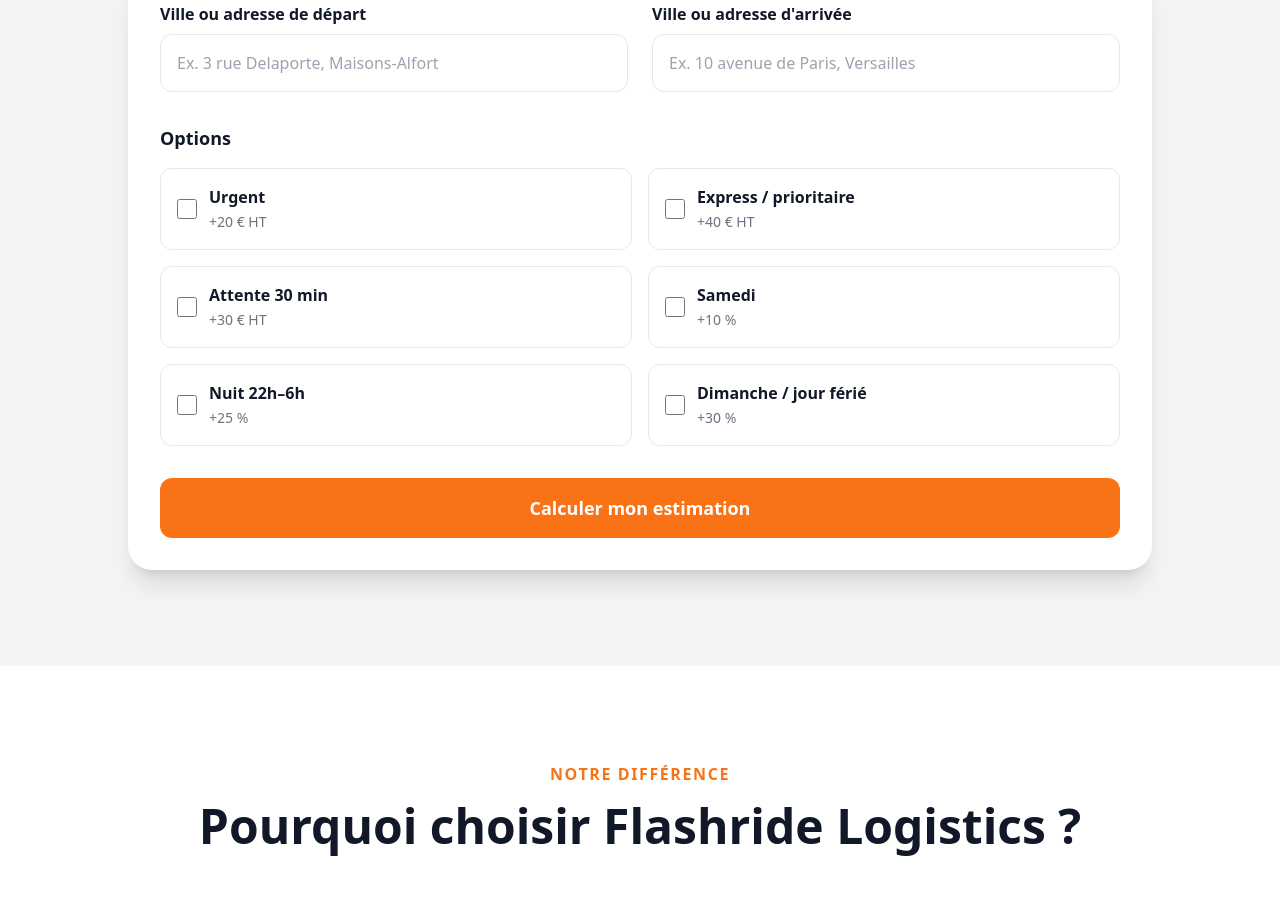
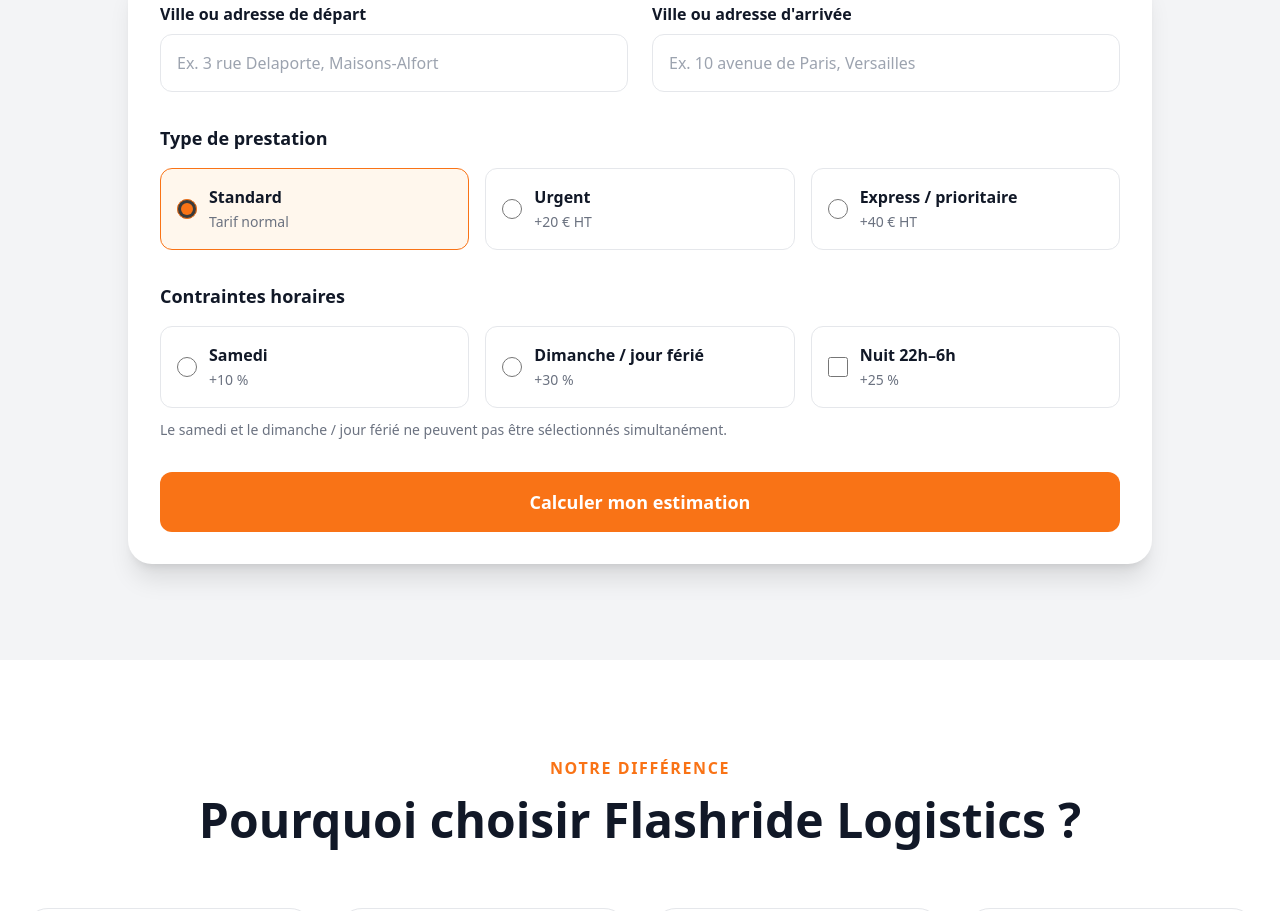
Before and after one commit to jasonvandommele-commits/flashride-logistics, a Next.js app: page / in a window 1280 px wide. Shown: the part 3120-4031 px from the top of the page. Built offline with nearby package versions, Linux system fonts and the light colour scheme.

Commit message:
Update CalculateurTransport.jsx

```diff
--- a/app/components/CalculateurTransport.jsx
+++ b/app/components/CalculateurTransport.jsx
@@ -9,9 +9,11 @@ import {
 const INITIAL_FORM = {
   depart: "",
   arrivee: "",
-  urgent: false,
-  express: false,
-  attente: false,
+
+  // Type de prestation
+  service: "standard",
+
+  // Contraintes horaires
   samedi: false,
   nuit: false,
   dimanche: false,
@@ -26,26 +28,16 @@ function AddressInput({
   onSelect,
 }) {
   const [suggestions, setSuggestions] = useState([]);
-  const [loadingSuggestions, setLoadingSuggestions] = useState(false);
-  const [showSuggestions, setShowSuggestions] = useState(false);
+  const [loadingSuggestions, setLoadingSuggestions] =
+    useState(false);
+  const [showSuggestions, setShowSuggestions] =
+    useState(false);
 
   const wrapperRef = useRef(null);
   const abortRef = useRef(null);
   const requestIdRef = useRef(0);
 
-  // Empêche une nouvelle recherche après
-  // la sélection d'une suggestion.
-  const selectionRef = useRef(false);
-
   useEffect(() => {
-    // Une adresse vient d'être sélectionnée.
-    // Le changement de value ne doit donc pas
-    // déclencher une nouvelle recherche.
-    if (selectionRef.current) {
-      selectionRef.current = false;
-      return;
-    }
-
     const text = String(value || "").trim();
 
     if (abortRef.current) {
@@ -65,16 +57,13 @@ function AddressInput({
 
       abortRef.current = controller;
 
-      const requestId =
-        ++requestIdRef.current;
+      const requestId = ++requestIdRef.current;
 
       setLoadingSuggestions(true);
 
       try {
         const response = await fetch(
-          `/api/autocomplete?text=${encodeURIComponent(
-            text
-          )}`,
+          `/api/autocomplete?text=${encodeURIComponent(text)}`,
           {
             method: "GET",
             cache: "no-store",
@@ -88,31 +77,20 @@ function AddressInput({
           );
         }
 
-        const data =
-          await response.json();
+        const data = await response.json();
 
-        if (
-          requestId !==
-          requestIdRef.current
-        ) {
+        if (requestId !== requestIdRef.current) {
           return;
         }
 
-        const results =
-          Array.isArray(
-            data.suggestions
-          )
+        const results = Array.isArray(data.suggestions)
           ? data.suggestions
           : [];
 
         setSuggestions(results);
-        setShowSuggestions(
-          results.length > 0
-        );
+        setShowSuggestions(results.length > 0);
       } catch (error) {
-        if (
-          error?.name === "AbortError"
-        ) {
+        if (error?.name === "AbortError") {
           return;
         }
 
@@ -121,18 +99,12 @@ function AddressInput({
           error
         );
 
-        if (
-          requestId ===
-          requestIdRef.current
-        ) {
+        if (requestId === requestIdRef.current) {
           setSuggestions([]);
           setShowSuggestions(false);
         }
       } finally {
-        if (
-          requestId ===
-          requestIdRef.current
-        ) {
+        if (requestId === requestIdRef.current) {
           setLoadingSuggestions(false);
         }
       }
@@ -147,9 +119,7 @@ function AddressInput({
     function handleOutsideClick(event) {
       if (
         wrapperRef.current &&
-        !wrapperRef.current.contains(
-          event.target
-        )
+        !wrapperRef.current.contains(event.target)
       ) {
         setShowSuggestions(false);
       }
@@ -182,25 +152,7 @@ function AddressInput({
       return;
     }
 
-    // Signale au useEffect que le changement
-    // de value vient d'une sélection utilisateur.
-    selectionRef.current = true;
-
-    // Annule immédiatement toute recherche
-    // encore en cours.
-    if (abortRef.current) {
-      abortRef.current.abort();
-      abortRef.current = null;
-    }
-
-    // Invalide les anciennes requêtes.
-    requestIdRef.current += 1;
-
-    onSelect(
-      name,
-      formatted,
-      suggestion
-    );
+    onSelect(name, formatted, suggestion);
 
     setSuggestions([]);
     setShowSuggestions(false);
@@ -223,9 +175,7 @@ function AddressInput({
           value={value}
           onChange={onChange}
           onFocus={() => {
-            if (
-              suggestions.length > 0
-            ) {
+            if (suggestions.length > 0) {
               setShowSuggestions(true);
             }
           }}
@@ -242,11 +192,9 @@ function AddressInput({
         )}
       </div>
 
-      {showSuggestions &&
-        suggestions.length > 0 && (
+      {showSuggestions && suggestions.length > 0 && (
         <div className="absolute z-50 left-0 right-0 mt-2 bg-white border border-gray-200 rounded-2xl shadow-xl overflow-hidden">
-            {suggestions.map(
-              (suggestion, index) => {
+          {suggestions.map((suggestion, index) => {
             const addressLine1 =
               suggestion.addressLine1 ||
               [
@@ -275,10 +223,7 @@ function AddressInput({
                 type="button"
                 onMouseDown={(event) => {
                   event.preventDefault();
-
-                      handleSelect(
-                        suggestion
-                      );
+                  handleSelect(suggestion);
                 }}
                 className="w-full text-left px-4 py-3 hover:bg-orange-50 transition border-b last:border-b-0 border-gray-100"
               >
@@ -301,8 +246,7 @@ function AddressInput({
                 </div>
               </button>
             );
-              }
-            )}
+          })}
         </div>
       )}
     </div>
@@ -310,8 +254,7 @@ function AddressInput({
 }
 
 export default function CalculateurTransport() {
-  const [form, setForm] =
-    useState(INITIAL_FORM);
+  const [form, setForm] = useState(INITIAL_FORM);
 
   const [selectedAddresses, setSelectedAddresses] =
     useState({
@@ -319,14 +262,9 @@ export default function CalculateurTransport() {
       arrivee: null,
     });
 
-  const [loading, setLoading] =
-    useState(false);
-
-  const [result, setResult] =
-    useState(null);
-
-  const [error, setError] =
-    useState("");
+  const [loading, setLoading] = useState(false);
+  const [result, setResult] = useState(null);
+  const [error, setError] = useState("");
 
   function handleChange(event) {
     const {
@@ -348,13 +286,21 @@ export default function CalculateurTransport() {
       name === "depart" ||
       name === "arrivee"
     ) {
-      setSelectedAddresses(
-        (previous) => ({
+      setSelectedAddresses((previous) => ({
         ...previous,
         [name]: null,
-        })
-      );
+      }));
 
+      setResult(null);
+      setError("");
+    }
+
+    if (
+      name === "service" ||
+      name === "samedi" ||
+      name === "dimanche" ||
+      name === "nuit"
+    ) {
       setResult(null);
       setError("");
     }
@@ -370,42 +316,27 @@ export default function CalculateurTransport() {
       [name]: value,
     }));
 
-    setSelectedAddresses(
-      (previous) => ({
+    setSelectedAddresses((previous) => ({
       ...previous,
       [name]: suggestion
         ? {
             latitude:
-                suggestion.latitude ??
-                null,
-
+              suggestion.latitude ?? null,
             longitude:
-                suggestion.longitude ??
-                null,
-
+              suggestion.longitude ?? null,
             postcode:
-                suggestion.postcode ||
-                "",
-
+              suggestion.postcode || "",
             city:
-                suggestion.city ||
-                "",
-
+              suggestion.city || "",
             formatted:
-                suggestion.formatted ||
-                value,
-
+              suggestion.formatted || value,
             housenumber:
-                suggestion.housenumber ||
-                "",
-
+              suggestion.housenumber || "",
             street:
-                suggestion.street ||
-                "",
+              suggestion.street || "",
           }
         : null,
-      })
-    );
+    }));
 
     setResult(null);
     setError("");
@@ -429,8 +360,7 @@ export default function CalculateurTransport() {
           selectedAddresses.arrivee,
       };
 
-      const response =
-        await fetch(
+      const response = await fetch(
         "/api/calculateur",
         {
           method: "POST",
@@ -438,8 +368,7 @@ export default function CalculateurTransport() {
             "Content-Type":
               "application/json",
           },
-            body:
-              JSON.stringify(body),
+          body: JSON.stringify(body),
         }
       );
 
@@ -505,17 +434,17 @@ export default function CalculateurTransport() {
           onSubmit={handleSubmit}
           className="bg-white rounded-3xl shadow-xl p-8"
         >
+
+          {/* ADRESSES */}
+
           <div className="grid md:grid-cols-2 gap-6">
-
             <AddressInput
               name="depart"
               label="Ville ou adresse de départ"
               placeholder="Ex. 3 rue Delaporte, Maisons-Alfort"
               value={form.depart}
               onChange={handleChange}
-              onSelect={
-                handleAddressSelect
-              }
+              onSelect={handleAddressSelect}
             />
 
             <AddressInput
@@ -524,88 +453,218 @@ export default function CalculateurTransport() {
               placeholder="Ex. 10 avenue de Paris, Versailles"
               value={form.arrivee}
               onChange={handleChange}
-              onSelect={
-                handleAddressSelect
-              }
+              onSelect={handleAddressSelect}
             />
+          </div>
 
-          </div>
+          {/* TYPE DE PRESTATION */}
 
           <div className="mt-8">
             <p className="font-bold text-lg mb-4">
-              Options
+              Type de prestation
             </p>
 
-            <div className="grid sm:grid-cols-2 gap-4">
+            <div className="grid md:grid-cols-3 gap-4">
 
-              {[
-                [
-                  "urgent",
-                  "Urgent",
-                  "+20 € HT",
-                ],
-                [
-                  "express",
-                  "Express / prioritaire",
-                  "+40 € HT",
-                ],
-                [
-                  "attente",
-                  "Attente 30 min",
-                  "+30 € HT",
-                ],
-                [
-                  "samedi",
-                  "Samedi",
-                  "+10 %",
-                ],
-                [
-                  "nuit",
-                  "Nuit 22h–6h",
-                  "+25 %",
-                ],
-                [
-                  "dimanche",
-                  "Dimanche / jour férié",
-                  "+30 %",
-                ],
-              ].map(
-                ([
-                  name,
-                  title,
-                  price,
-                ]) => (
               <label
-                    key={name}
-                    className="flex items-center gap-3 border rounded-xl p-4 cursor-pointer hover:border-orange-300 transition"
+                className={`flex items-center gap-3 border rounded-xl p-4 cursor-pointer transition ${
+                  form.service === "standard"
+                    ? "border-orange-500 bg-orange-50"
+                    : "border-gray-200 hover:border-orange-300"
+                }`}
               >
                 <input
-                      type="checkbox"
-                      name={name}
-                      checked={form[name]}
-                      onChange={
-                        handleChange
+                  type="radio"
+                  name="service"
+                  value="standard"
+                  checked={
+                    form.service === "standard"
                   }
+                  onChange={handleChange}
+                  className="w-5 h-5 accent-orange-500"
+                />
+
+                <span>
+                  <strong>Standard</strong>
+                  <br />
+                  <span className="text-gray-500 text-sm">
+                    Tarif normal
+                  </span>
+                </span>
+              </label>
+
+              <label
+                className={`flex items-center gap-3 border rounded-xl p-4 cursor-pointer transition ${
+                  form.service === "urgent"
+                    ? "border-orange-500 bg-orange-50"
+                    : "border-gray-200 hover:border-orange-300"
+                }`}
+              >
+                <input
+                  type="radio"
+                  name="service"
+                  value="urgent"
+                  checked={
+                    form.service === "urgent"
+                  }
+                  onChange={handleChange}
+                  className="w-5 h-5 accent-orange-500"
+                />
+
+                <span>
+                  <strong>Urgent</strong>
+                  <br />
+                  <span className="text-gray-500 text-sm">
+                    +20 € HT
+                  </span>
+                </span>
+              </label>
+
+              <label
+                className={`flex items-center gap-3 border rounded-xl p-4 cursor-pointer transition ${
+                  form.service === "express"
+                    ? "border-orange-500 bg-orange-50"
+                    : "border-gray-200 hover:border-orange-300"
+                }`}
+              >
+                <input
+                  type="radio"
+                  name="service"
+                  value="express"
+                  checked={
+                    form.service === "express"
+                  }
+                  onChange={handleChange}
                   className="w-5 h-5 accent-orange-500"
                 />
 
                 <span>
                   <strong>
-                        {title}
+                    Express / prioritaire
                   </strong>
-
                   <br />
-
                   <span className="text-gray-500 text-sm">
-                        {price}
+                    +40 € HT
                   </span>
                 </span>
               </label>
-                )
-              )}
 
             </div>
           </div>
+
+          {/* CONTRAINTES HORAIRES */}
+
+          <div className="mt-8">
+            <p className="font-bold text-lg mb-4">
+              Contraintes horaires
+            </p>
+
+            <div className="grid sm:grid-cols-3 gap-4">
+
+              <label
+                className={`flex items-center gap-3 border rounded-xl p-4 cursor-pointer transition ${
+                  form.samedi
+                    ? "border-orange-500 bg-orange-50"
+                    : "border-gray-200 hover:border-orange-300"
+                }`}
+              >
+                <input
+                  type="radio"
+                  name="jour"
+                  value="samedi"
+                  checked={form.samedi}
+                  onChange={() => {
+                    setForm((previous) => ({
+                      ...previous,
+                      samedi: true,
+                      dimanche: false,
+                    }));
+
+                    setResult(null);
+                    setError("");
+                  }}
+                  className="w-5 h-5 accent-orange-500"
+                />
+
+                <span>
+                  <strong>Samedi</strong>
+                  <br />
+                  <span className="text-gray-500 text-sm">
+                    +10 %
+                  </span>
+                </span>
+              </label>
+
+              <label
+                className={`flex items-center gap-3 border rounded-xl p-4 cursor-pointer transition ${
+                  form.dimanche
+                    ? "border-orange-500 bg-orange-50"
+                    : "border-gray-200 hover:border-orange-300"
+                }`}
+              >
+                <input
+                  type="radio"
+                  name="jour"
+                  value="dimanche"
+                  checked={form.dimanche}
+                  onChange={() => {
+                    setForm((previous) => ({
+                      ...previous,
+                      samedi: false,
+                      dimanche: true,
+                    }));
+
+                    setResult(null);
+                    setError("");
+                  }}
+                  className="w-5 h-5 accent-orange-500"
+                />
+
+                <span>
+                  <strong>
+                    Dimanche / jour férié
+                  </strong>
+                  <br />
+                  <span className="text-gray-500 text-sm">
+                    +30 %
+                  </span>
+                </span>
+              </label>
+
+              <label
+                className={`flex items-center gap-3 border rounded-xl p-4 cursor-pointer transition ${
+                  form.nuit
+                    ? "border-orange-500 bg-orange-50"
+                    : "border-gray-200 hover:border-orange-300"
+                }`}
+              >
+                <input
+                  type="checkbox"
+                  name="nuit"
+                  checked={form.nuit}
+                  onChange={handleChange}
+                  className="w-5 h-5 accent-orange-500"
+                />
+
+                <span>
+                  <strong>Nuit 22h–6h</strong>
+                  <br />
+                  <span className="text-gray-500 text-sm">
+                    +25 %
+                  </span>
+                </span>
+              </label>
+
+            </div>
+
+            <p className="text-sm text-gray-500 mt-3">
+              Le samedi et le dimanche / jour férié
+              ne peuvent pas être sélectionnés
+              simultanément.
+            </p>
+          </div>
+
+          {/* BOUTON */}
 
           <button
             type="submit"
@@ -618,11 +677,15 @@ export default function CalculateurTransport() {
           </button>
         </form>
 
+        {/* ERREUR */}
+
         {error && (
           <div className="mt-6 bg-red-50 border border-red-200 text-red-700 rounded-2xl p-5 text-center">
             {error}
           </div>
         )}
+
+        {/* RESULTAT */}
 
         {result && (
           <div
@@ -630,7 +693,6 @@ export default function CalculateurTransport() {
             className="mt-8 bg-white rounded-3xl shadow-xl p-8 scroll-mt-8"
           >
             <div className="text-center">
-
               <p className="text-gray-500 font-semibold">
                 Estimation de votre transport
               </p>
@@ -645,7 +707,6 @@ export default function CalculateurTransport() {
               <p className="text-gray-500 mt-2">
                 Transport 20 m³ avec chauffeur
               </p>
-
             </div>
 
             <div className="mt-8 grid md:grid-cols-3 gap-4">
@@ -702,9 +763,7 @@ export default function CalculateurTransport() {
             <div className="mt-8 border-t pt-6">
 
               <div className="flex justify-between py-2">
-                <span>
-                  Tarif de base
-                </span>
+                <span>Tarif de base</span>
 
                 <strong>
                   {result.tarif.baseHT} € HT
@@ -712,8 +771,7 @@ export default function CalculateurTransport() {
               </div>
 
               {result.tarif
-                .supplementDistanceHT >
-                0 && (
+                .supplementDistanceHT > 0 && (
                 <div className="flex justify-between py-2">
                   <span>
                     Ajustement distance
@@ -731,10 +789,7 @@ export default function CalculateurTransport() {
               )}
 
               {result.supplements?.map(
-                (
-                  supplement,
-                  index
-                ) => (
+                (supplement, index) => (
                   <div
                     key={index}
                     className="flex justify-between py-2"
@@ -744,8 +799,7 @@ export default function CalculateurTransport() {
                     </span>
 
                     <strong>
-                      {supplement.amount !==
-                      null
+                      {supplement.amount !== null
                         ? `+${supplement.amount} €`
                         : "Appliqué"}
                     </strong>
@@ -756,30 +810,28 @@ export default function CalculateurTransport() {
             </div>
 
             <div className="mt-6 bg-orange-50 rounded-2xl p-5">
-
               <p className="font-bold">
                 À prévoir en supplément
               </p>
 
               <p className="text-gray-600 text-sm mt-2">
                 Péages facturés en supplément.
-                Manutention sur devis.
+                Manutention, attente ou contraintes
+                particulières sur devis.
               </p>
-
             </div>
 
             <div className="mt-6 text-center">
-
               <p className="text-xs text-gray-500 leading-relaxed">
                 Tarif indicatif calculé
                 automatiquement. Le montant
                 définitif peut être ajusté selon
                 les conditions réelles de la
                 mission, notamment l'accès,
-                le stationnement, la manutention
-                ou les contraintes particulières.
+                le stationnement, la manutention,
+                l'attente ou les contraintes
+                particulières.
               </p>
-
             </div>
 
             <a
```
Lines whose indentation alone changed are shown as unchanged.
